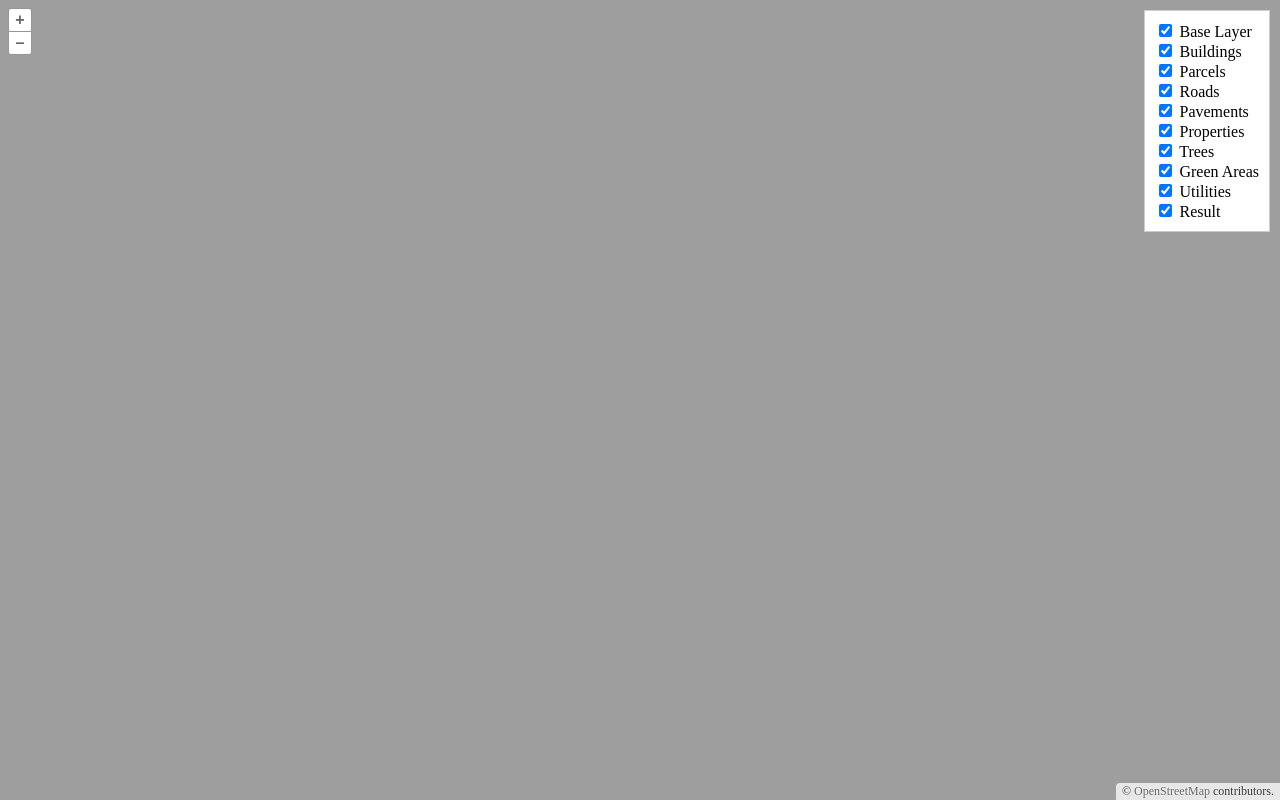
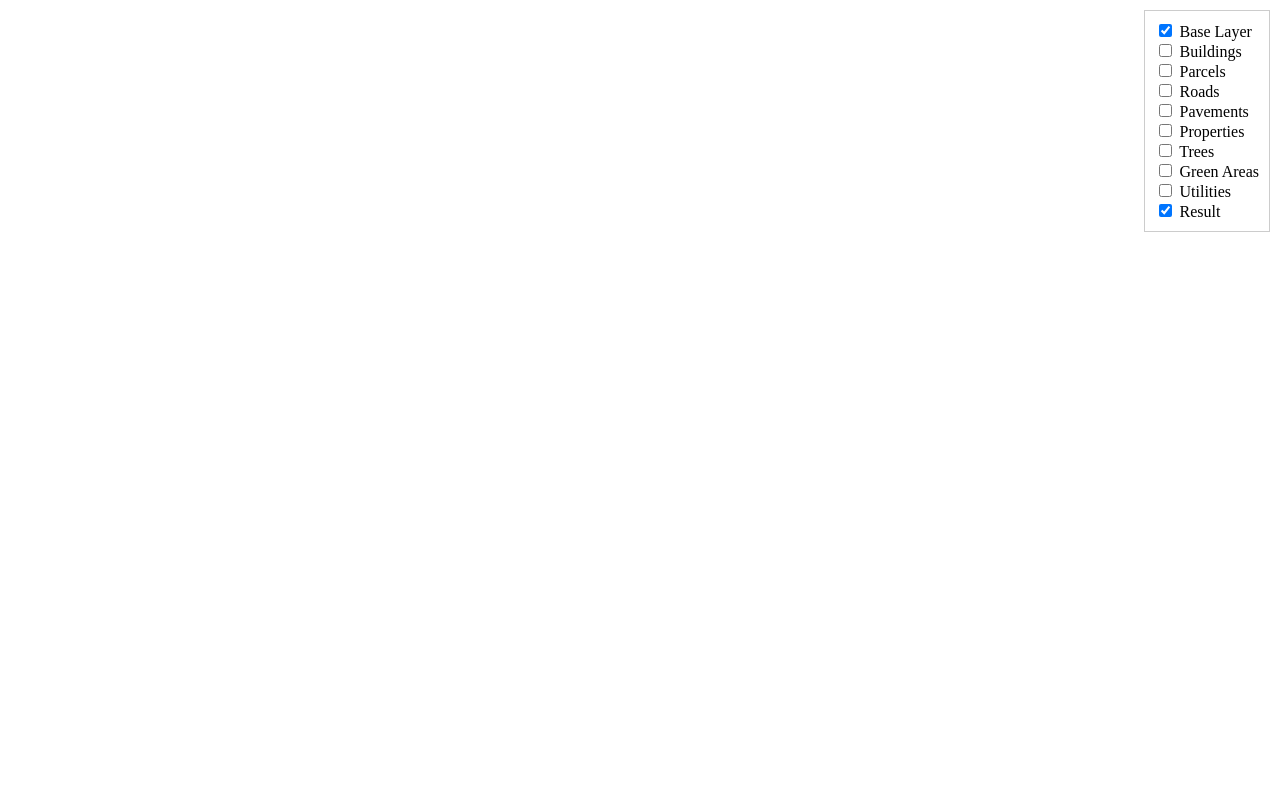
Before and after one commit to icobx/future-roots, a website built with Vite: page mapApp/index.html in a window 1280 px wide. Built offline with nearby package versions, Linux system fonts and the light colour scheme; files whose address does not match are found by name.

Commit message:
Add layers

```diff
--- a/mapApp/app.config.js
+++ b/mapApp/app.config.js
@@ -41,29 +41,30 @@ export const config = {
             "path": "http://localhost:8080/data/trees",
             "minZoom": 16,
             "style": {
-                'circle-radius': 3,
-                'circle-fill-color': "red",
+                'circle-radius': 4,
+                'circle-fill-color': "brown",
             }
         },
         "greenAreas": {
             "path": "http://localhost:8080/data/greenAreas",
             "minZoom": 14,
             "style": {
-                "fill-color": "rgba(0, 124, 0, 0.5)"
+                "fill-color": "rgba(99, 220, 87, 0.5)"
             }
         },
         "utilities": {
             "path": "http://localhost:8080/data/utilities",
             "minZoom": 15,
             "style": {
-                "stroke-color": "black"
+                "stroke-color": "rgba(214, 41, 195, 1.)"
             }
         },
         "result": {
             "path": "http://localhost:8080/data/result",
             "minZoom": 12,
             "style": {
-                "fill-color": "rgba(255, 255, 0, 0.9)"
+                "stroke-color": "green",
+                "fill-color": "rgba(68, 149, 60, 0.9)"
             }
         }
     }
--- a/mapApp/index.html
+++ b/mapApp/index.html
@@ -14,35 +14,35 @@
         <label for="base">Base Layer</label>
     </div>
     <div class="input-group">
-        <input type="checkbox" id="buildings" onClick="toggleVisibility(this,'buildings');" checked/>
+        <input type="checkbox" id="buildings" onClick="toggleVisibility(this,'buildings');"/>
         <label for="buildings">Buildings</label>
     </div>
     <div class="input-group">
-        <input type="checkbox" id="parcels" onClick="toggleVisibility(this,'parcels');" checked/>
+        <input type="checkbox" id="parcels" onClick="toggleVisibility(this,'parcels');"/>
         <label for="parcels">Parcels</label>
     </div>
     <div class="input-group">
-        <input type="checkbox" id="roads" onClick="toggleVisibility(this,'roads');" checked/>
+        <input type="checkbox" id="roads" onClick="toggleVisibility(this,'roads');"/>
         <label for="roads">Roads</label>
     </div>
     <div class="input-group">
-        <input type="checkbox" id="pavements" onClick="toggleVisibility(this,'pavements');" checked/>
+        <input type="checkbox" id="pavements" onClick="toggleVisibility(this,'pavements');"/>
         <label for="pavements">Pavements</label>
     </div>
     <div class="input-group">
-        <input type="checkbox" id="properties" onClick="toggleVisibility(this,'properties');" checked/>
+        <input type="checkbox" id="properties" onClick="toggleVisibility(this,'properties');"/>
         <label for="properties">Properties</label>
     </div>
     <div class="input-group">
-        <input type="checkbox" id="trees" onClick="toggleVisibility(this,'trees');" checked/>
+        <input type="checkbox" id="trees" onClick="toggleVisibility(this,'trees');"/>
         <label for="trees">Trees</label>
     </div>
     <div class="input-group">
-        <input type="checkbox" id="greenAreas" onClick="toggleVisibility(this,'greenAreas');" checked/>
+        <input type="checkbox" id="greenAreas" onClick="toggleVisibility(this,'greenAreas');"/>
         <label for="greenAreas">Green Areas</label>
     </div>
     <div class="input-group">
-        <input type="checkbox" id="utilities" onClick="toggleVisibility(this,'utilities');" checked/>
+        <input type="checkbox" id="utilities" onClick="toggleVisibility(this,'utilities');"/>
         <label for="utilities">Utilities</label>
     </div>
     <div class="input-group">
--- a/mapApp/layers.js
+++ b/mapApp/layers.js
@@ -6,7 +6,8 @@ import TileLayer from "ol/layer/Tile";
 import OSM from "ol/source/OSM";
 
 export const baseLayer =  new TileLayer({
-        source: new OSM()
+        source: new OSM(),
+        visible: true
     })
 baseLayer.set('name', 'base');
 
@@ -16,7 +17,8 @@ export const buildingsLayer = new VectorTileLayer({
         url: config.layers.buildings.path + '/{z}/{x}/{y}.pbf', // replace with your tile server URL
     }),
     minZoom: config.layers.buildings.minZoom,
-    style: config.layers.buildings.style
+    style: config.layers.buildings.style,
+    visible: false
 });
 buildingsLayer.set('name', 'buildings');
 
@@ -26,7 +28,8 @@ export const parcelsLayer = new VectorTileLayer({
         url: config.layers.parcels.path + '/{z}/{x}/{y}.pbf', // replace with your tile server URL
     }),
     minZoom: config.layers.parcels.minZoom,
-    style: config.layers.parcels.style
+    style: config.layers.parcels.style,
+    visible: false
 });
 parcelsLayer.set('name', 'parcels');
 
@@ -36,7 +39,8 @@ export const roadsLayer = new VectorTileLayer({
         url: config.layers.roads.path + '/{z}/{x}/{y}.pbf', // replace with your tile server URL
     }),
     minZoom: config.layers.roads.minZoom,
-    style: config.layers.roads.style
+    style: config.layers.roads.style,
+    visible: false
 });
 roadsLayer.set('name', 'roads');
 
@@ -46,7 +50,8 @@ export const pavementsLayer = new VectorTileLayer({
         url: config.layers.pavements.path + '/{z}/{x}/{y}.pbf', // replace with your tile server URL
     }),
     minZoom: config.layers.pavements.minZoom,
-    style: config.layers.pavements.style
+    style: config.layers.pavements.style,
+    visible: false
 });
 pavementsLayer.set('name', 'pavements');
 
@@ -56,7 +61,8 @@ export const propertiesLayer = new VectorTileLayer({
         url: config.layers.properties.path + '/{z}/{x}/{y}.pbf', // replace with your tile server URL
     }),
     minZoom: config.layers.properties.minZoom,
-    style: config.layers.properties.style
+    style: config.layers.properties.style,
+    visible: false
 });
 propertiesLayer.set('name', 'properties');
 
@@ -66,7 +72,8 @@ export const treesLayer = new VectorTileLayer({
         url: config.layers.trees.path + '/{z}/{x}/{y}.pbf', // replace with your tile server URL
     }),
     minZoom: config.layers.trees.minZoom,
-    style: config.layers.trees.style
+    style: config.layers.trees.style,
+    visible: false
 });
 treesLayer.set('name', 'trees');
 
@@ -76,7 +83,8 @@ export const greenAreasLayer = new VectorTileLayer({
         url: config.layers.greenAreas.path + '/{z}/{x}/{y}.pbf', // replace with your tile server URL
     }),
     minZoom: config.layers.greenAreas.minZoom,
-    style: config.layers.greenAreas.style
+    style: config.layers.greenAreas.style,
+    visible: false
 });
 greenAreasLayer.set('name', 'greenAreas');
 
@@ -86,7 +94,8 @@ export const utilitiesLayer = new VectorTileLayer({
         url: config.layers.utilities.path + '/{z}/{x}/{y}.pbf', // replace with your tile server URL
     }),
     minZoom: config.layers.utilities.minZoom,
-    style: config.layers.utilities.style
+    style: config.layers.utilities.style,
+    visible: false
 });
 utilitiesLayer.set('name', 'utilities');
 
@@ -96,6 +105,7 @@ export const resultLayer = new VectorTileLayer({
         url: config.layers.result.path + '/{z}/{x}/{y}.pbf', // replace with your tile server URL
     }),
     minZoom: config.layers.result.minZoom,
-    style: config.layers.result.style
+    style: config.layers.result.style,
+    visible: true
 });
 resultLayer.set('name', 'result');
--- a/mapApp/main.js
+++ b/mapApp/main.js
@@ -32,10 +32,10 @@ const map = new Map({
         roadsLayer,
         pavementsLayer,
         propertiesLayer,
-        treesLayer,
         greenAreasLayer,
         utilitiesLayer,
         resultLayer,
+        treesLayer
     ],
     view: new View({
         center: reprojectedCenter,
--- a/mapApp/tileserver_config.json
+++ b/mapApp/tileserver_config.json
@@ -25,7 +25,7 @@
       "mbtiles": "utilities.mbtiles"
     },
     "result": {
-      "mbtiles": "roads.mbtiles"
+      "mbtiles": "result.mbtiles"
     }
   }
 }
```
Also changed, not shown: 1 other file.
